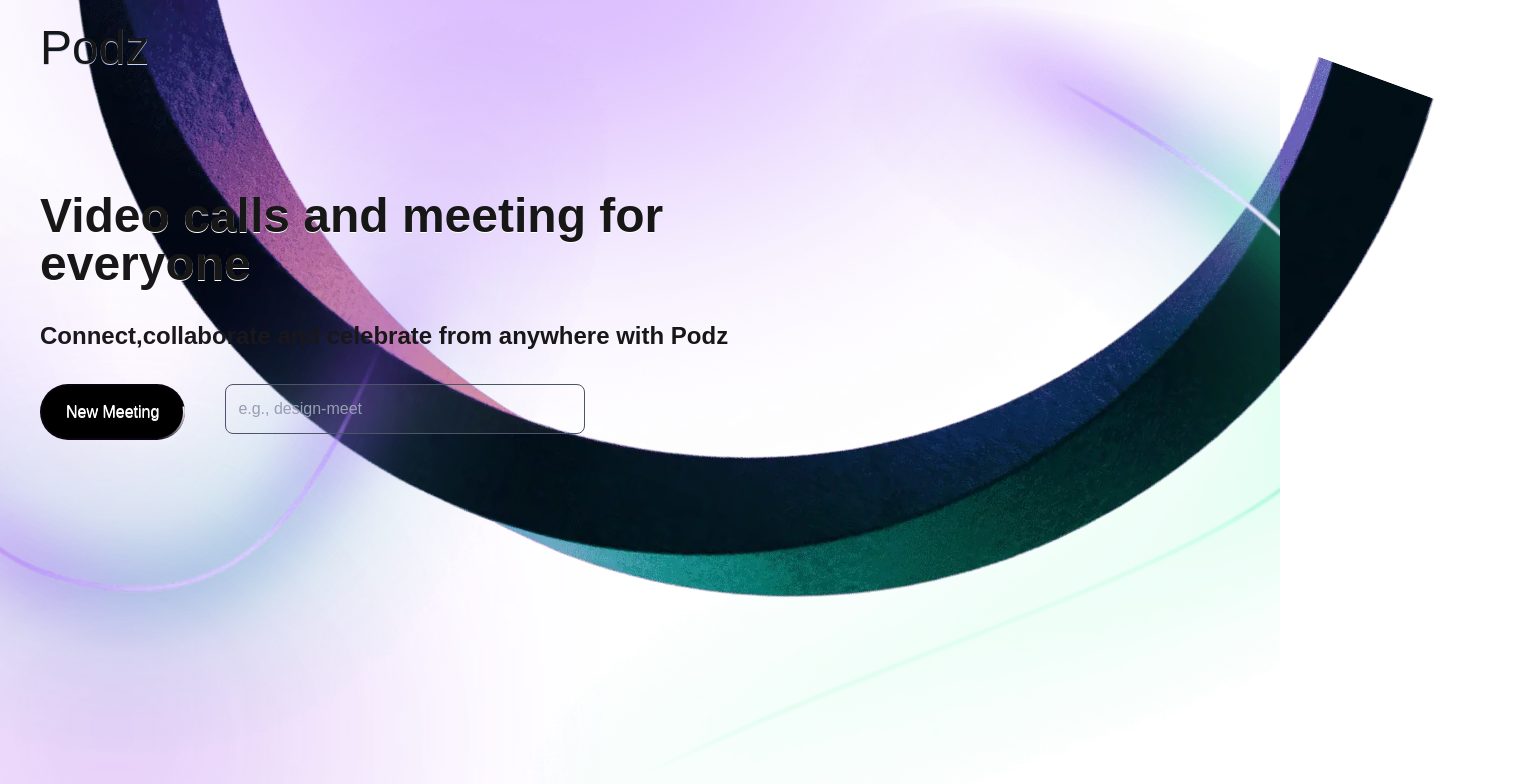
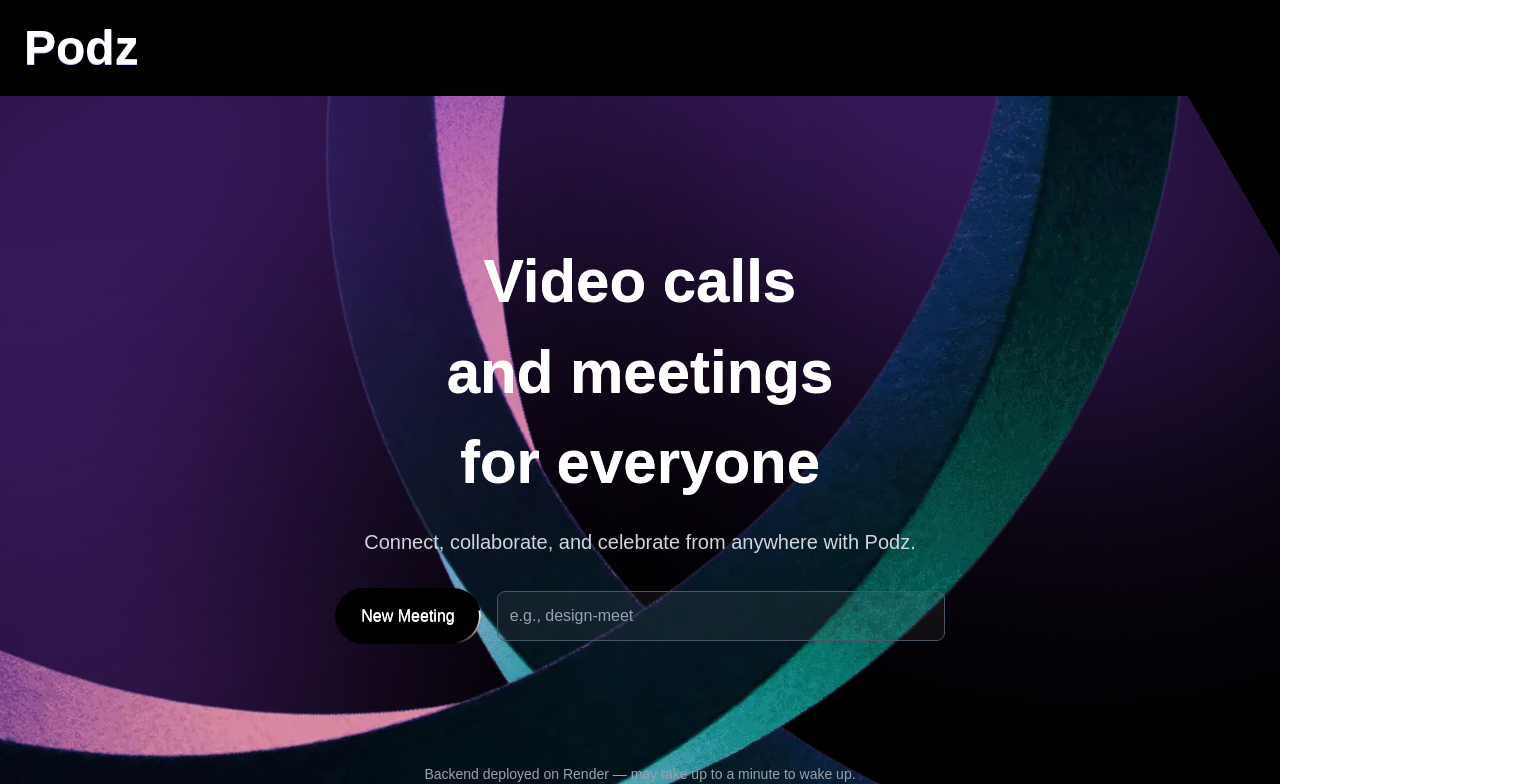
Before and after one commit to taranpreet26-singh/Podz-Frontend, a Next.js app: page / in a window 1280 px wide. Shown: the top 784 px of the page, 1535 px wide, since content can reach past the window. Built offline with nearby package versions, Linux system fonts and the light colour scheme.

Commit message:
changes in frontend

```diff
--- a/app/globals.css
+++ b/app/globals.css
@@ -5,9 +5,6 @@
   --foreground: #171717;
 }
 
-body{
-  overflow: hidden;
-}
 
 .button-wrapper{
   background: conic-gradient(white 0deg ,transparent 60deg);
--- a/app/page.tsx
+++ b/app/page.tsx
@@ -1,63 +1,107 @@
-"use client"
+"use client";
 import Button from "@/components/ui/Button";
 import Image from "next/image";
 import { useRouter } from "next/navigation";
 import { useEffect, useState } from "react";
 import toast, { Toaster } from "react-hot-toast";
 
+export default function Home() {
+  const [room, setRoom] = useState<string>("");
+  const navigate = useRouter();
 
+  useEffect(() => {
+    document.body.style.overflow = "hidden";
+    document.body.style.overflowX = "hidden";
+    return () => {
+      document.body.style.overflow = "auto";
+      document.body.style.overflowX = "auto";
+    };
+  }, []);
 
-export default function Home() {
-  const [room,setRoom] = useState<string>("")
-  const navigate = useRouter()
-  useEffect(()=>{
-    document.body.style.overflow ="hidden"
-
-    return ()=>{
-      document.body.style.overflow ="block"
-
-    }
-  },[])
-  function handleMeeting(){
-    if(room !== ""){
-      navigate.push(`/room/${room}`)
-    }else{
-      toast.error('Please Provide Room')
+  function handleMeeting() {
+    if (room.trim() !== "") {
+      navigate.push(`/room/${room}`);
+    } else {
+      toast.error("Please provide a room name.");
     }
   }
-  return <div className="w-full h-[100vh] overflow-hidden bg-black pt-6 px-6 lg:px-10 "  style={{background:"url('/images/ring-light.webp')",backgroundSize:"cover",backgroundRepeat:"no-repeat"}}>
-    <nav className="">
-      <h1 className="text-5xl text-shadow-2xs text-shadow-indigo-200">Podz</h1>
+
+  return (
+    <div className="w-full min-h-screen overflow-hidden relative bg-black text-white flex flex-col">
+      <nav className="bg-black w-full p-6 z-[4] relative">
+        <h1 className="text-5xl font-extrabold text-shadow-2xs text-shadow-indigo-200">
+          Podz
+        </h1>
       </nav>
 
-    <main className="flex w-[60%] py-30   h-full ">
-      <div className="">
-        <h1 className="text-3xl pr-10 lg:text-5xl  font-bold text-shadow-2xs text-shadow-white ">Video calls and meeting for everyone</h1>
-        <p className="text-2xl mt-8   font-semibold">Connect,collaborate and celebrate from anywhere with Podz</p>
-        <div className="flex flex-col-reverse lg:flex-row cursor-pointer gap-2 lg:gap-10 mt-8" onClick={handleMeeting}>
-            <Button>
-              New Meeting
-            </Button>
-          <div onClick={(e)=>{e.stopPropagation()}} className="w-full lg:w-1/2 h-full">
+      <main className="flex-1 flex flex-col justify-center items-center text-center px-6 lg:px-0 z-[2] relative">
+        <div className="max-w-4xl w-full flex flex-col items-center gap-2 mt-10">
+          <h1 className="text-4xl lg:text-6xl font-bold leading-snug text-shadow-2xs text-shadow-white">
+            Video calls
+          </h1>
+          <h1 className="text-4xl lg:text-6xl font-bold leading-snug text-shadow-2xs text-shadow-white">
+            and meetings
+          </h1>
+          <h1 className="text-4xl lg:text-6xl font-bold leading-snug text-shadow-2xs text-shadow-white">
+            for everyone
+          </h1>
+
+          <p className="text-lg lg:text-xl text-gray-300 mt-4">
+            Connect, collaborate, and celebrate from anywhere with Podz.
+          </p>
+
+          <div
+            className="flex flex-col-reverse lg:flex-row items-center justify-center gap-4 w-full mt-6"
+            onClick={handleMeeting}
+          >
+          <div className="cursor-pointer">
+            <Button>New Meeting</Button>
+          </div>
+            <div
+              className="w-full lg:w-1/2"
+              onClick={(e) => e.stopPropagation()}
+            >
               <input
                 type="text"
                 id="room"
                 value={room}
-            onChange={(e:React.ChangeEvent<HTMLInputElement>)=>{setRoom(e.target.value)}}
+                onChange={(e: React.ChangeEvent<HTMLInputElement>) =>
+                  setRoom(e.target.value)
+                }
                 placeholder="e.g., design-meet"
                 className="w-full p-3 rounded-lg border border-gray-600 bg-white/5 placeholder-gray-400 text-white focus:outline-none focus:ring-2 focus:ring-white/60 transition duration-300"
               />
             </div>
           </div>
         </div>
-      <div>
+      </main>
+
+      <footer className="text-center py-4 text-sm text-gray-400 relative z-[2]">
+        Backend deployed on Render — may take up to a minute to wake up.
+      </footer>
+
+      <div className="absolute -bottom-10 left-0 w-56 h-56 blur-[150px] bg-purple-500 drop-shadow-2xl" />
+
+      <div className="absolute z-[1] overflow-hidden -top-0 -right-70 rotate-[60deg] scale-125">
+        <Image
+          src={"/images/right-rope.webp"}
+          width={1000}
+          height={1000}
+          alt="rope"
+          className="w-full h-full"
+        />
       </div>
-    </main>
-    <div className="absolute -bottom-10 left-0 w-56 drop-shadow-2xl  h-56 blur-[150px] bg-purple-500 ">
+      <div className="absolute z-[1] overflow-hidden -top-0 -left-100 rotate-[-20deg] scale-125">
+        <Image
+          src={"/images/right-rope.webp"}
+          width={1000}
+          height={1000}
+          alt="rope"
+          className="w-full h-full"
+        />
       </div>
-    <div className="absolute z-[-1] overflow-hidden -top-20 right-0 rotate-[20deg] scale-125">
-      <Image src={'/images/right-rope.webp'} width={1000} height={1000} alt="rope" className="w-full h-full"/>
+
+      <Toaster position="top-right" />
     </div>
-    <Toaster position="top-right"/>
-  </div>
+  );
 }
--- a/app/room/[...room]/page.tsx
+++ b/app/room/[...room]/page.tsx
@@ -27,7 +27,6 @@
 
       console.log(room[0])
       const socket = new WebSocket("wss://podz-server.onrender.com")
-      // const pc = new RTCPeerConnection()
       const pc = new RTCPeerConnection({
         iceServers: [
           { urls: "stun:stun.l.google.com:19302" }
@@ -40,9 +39,6 @@
           type: "join",
           room: room[0]
         }))
-
-
-
       }
 
       pc.onnegotiationneeded = async () => {
@@ -116,7 +112,7 @@
       }
     }
     handleMyVideo()
-  }, [])
+  }, [room])
 
   function handleAudio() {
     if (localVideoRef.current) {
@@ -166,14 +162,17 @@
       audio: {
         echoCancellation: true,
         noiseSuppression: true,
-        autoGainControl: true
+        autoGainControl: true,
+        channelCount:1
       }
     });
     stream.getTracks().forEach(track => {
       localUserRef.current?.addTrack(track, stream)
+
     })
     if (localVideoRef.current) {
       localVideoRef.current.srcObject = stream
+    localVideoRef.current.muted = true;
     }
   }
 
@@ -193,7 +192,6 @@
   }
 
   async function handleMyVideo() {
-
     const stream = await navigator.mediaDevices.getUserMedia({
       video: {
         width: { ideal: 3840 },
@@ -203,13 +201,15 @@
       audio: {
         echoCancellation: true,
         noiseSuppression: true,
-        autoGainControl: true
+        autoGainControl: true,
+        channelCount:1
       }
     });
 
     if (myVideoRef.current) {
       myVideoRef.current.srcObject = stream;
       myVideoRef.current.muted = true;
+
     }
 
   }
@@ -220,7 +220,7 @@
     <div className="w-full  min-h-screen py-10">
       <div className="grid grid-cols-1   lg:grid-cols-2 px-10 lg:px-20 w-full gap-2 lg:gap-10 justify-center items-center">
         <div className="w-[30vw] absolute bottom-5 lg:bottom-0 right-5 z-[1] h-[30vh] lg:relative  mx-auto p-4 lg:w-full lg:h-[80vh]">
-          <video ref={localVideoRef} autoPlay className="w-full h-full   rounded-2xl shadow-lg shadow-emerald-200/40 transition-all duration-300 object-cover border-green-200 border-2"></video>
+          <video ref={localVideoRef} autoPlay muted className="w-full h-full   rounded-2xl shadow-lg shadow-emerald-200/40 transition-all duration-300 object-cover border-green-200 border-2"></video>
         </div>
         <div className="w-full h-[100vh] absolute inset-0 z-[-1] lg:relative mx-auto p-4 lg:w-full lg:h-[80vh]">
           <video ref={remoteUserVideoRef} autoPlay className="w-full h-full  rounded-2xl object-cover border-blue-200 drop-shadow-2xl shadow-blue-400/40 shadow-lg transition-all duration-300 border-2"></video>
```
Lines whose indentation alone changed are shown as unchanged.
